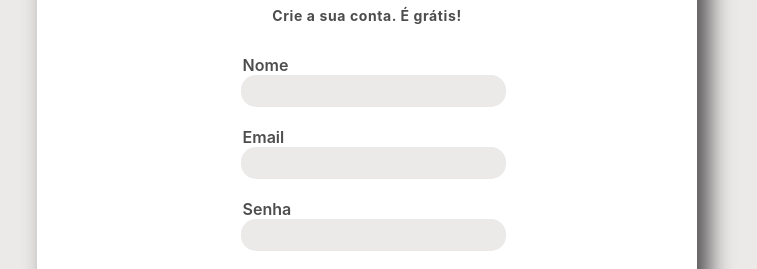
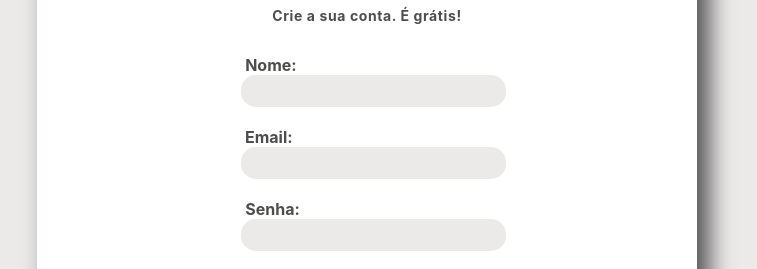
Before and after one commit to Dream-House-Grupo-9/Dream-House-web, a React (Create React App) app in the folder dream-house/: page /cadastro in a window 1280 px wide. Shown: the part 193-462 px from the top of the page, without its empty margins (273-1030 px from the left). Built offline with nearby package versions, Linux system fonts and the light colour scheme.

Commit message:
Login e cadastro finalizado

```diff
--- a/dream-house/src/pages/Cadastro.jsx
+++ b/dream-house/src/pages/Cadastro.jsx
@@ -40,15 +40,15 @@ function Cadastro() {
                     <form onSubmit={cadastrar} className="formulario-cadastro">
                         <div className="form-cadastro">
 
-                            <label className="label-form-register">Nome</label><br />
+                            <label className="label-form-register"> <b> Nome: </b></label><br />
                             <input className="input-form-register" type="text" value={nomeInput} onChange={e => setNomeInput(e.target.value)} required/>
                             <br />
                             <br />
-                            <label className="label-form-register">Email</label><br />
+                            <label className="label-form-register"> <b> Email: </b></label><br />
                             <input className="input-form-register" type="email" value={emailInput} onChange={e => setEmailInput(e.target.value)} required/>
                             <br />
                             <br />
-                            <label className="label-form-register">Senha</label><br />
+                            <label className="label-form-register"> <b> Senha: </b> </label><br />
                             <input className="input-form-register" type="text" value={senhaInput} onChange={e => setSenhaInput(e.target.value)} required/>
                             <br />
                             <br />
```
Also changed, not shown: 1 other file (tests, documents, lock files or other folders).
